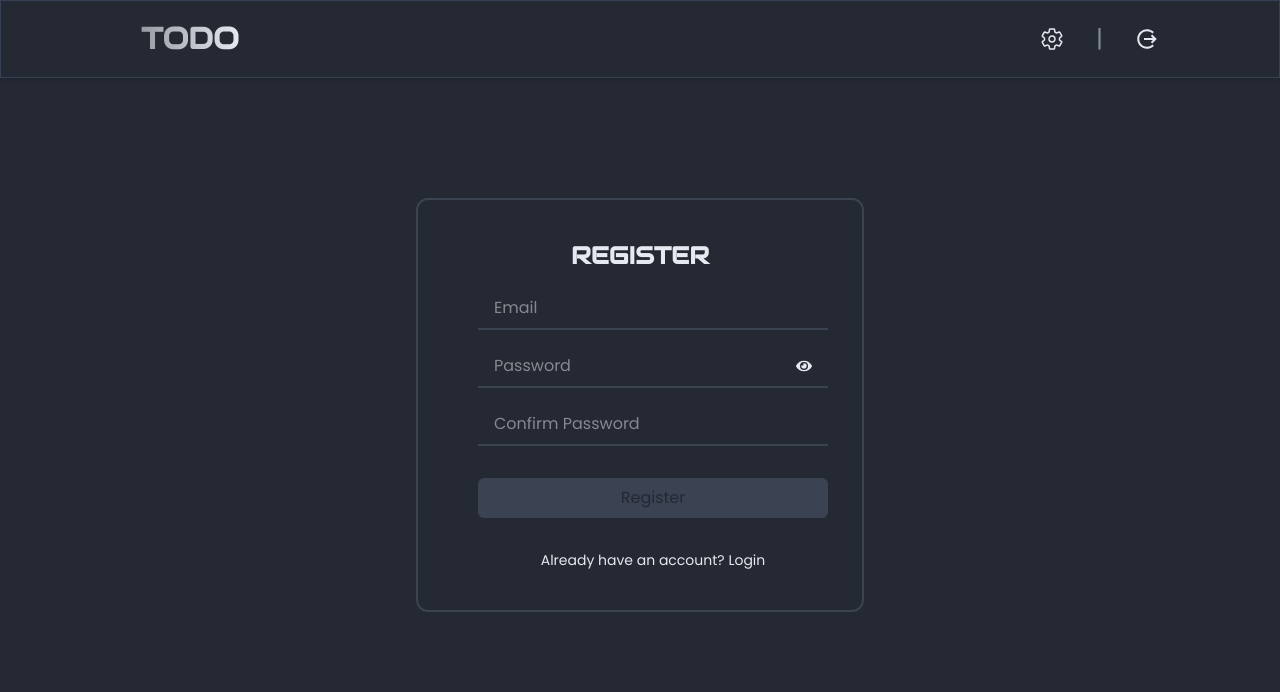
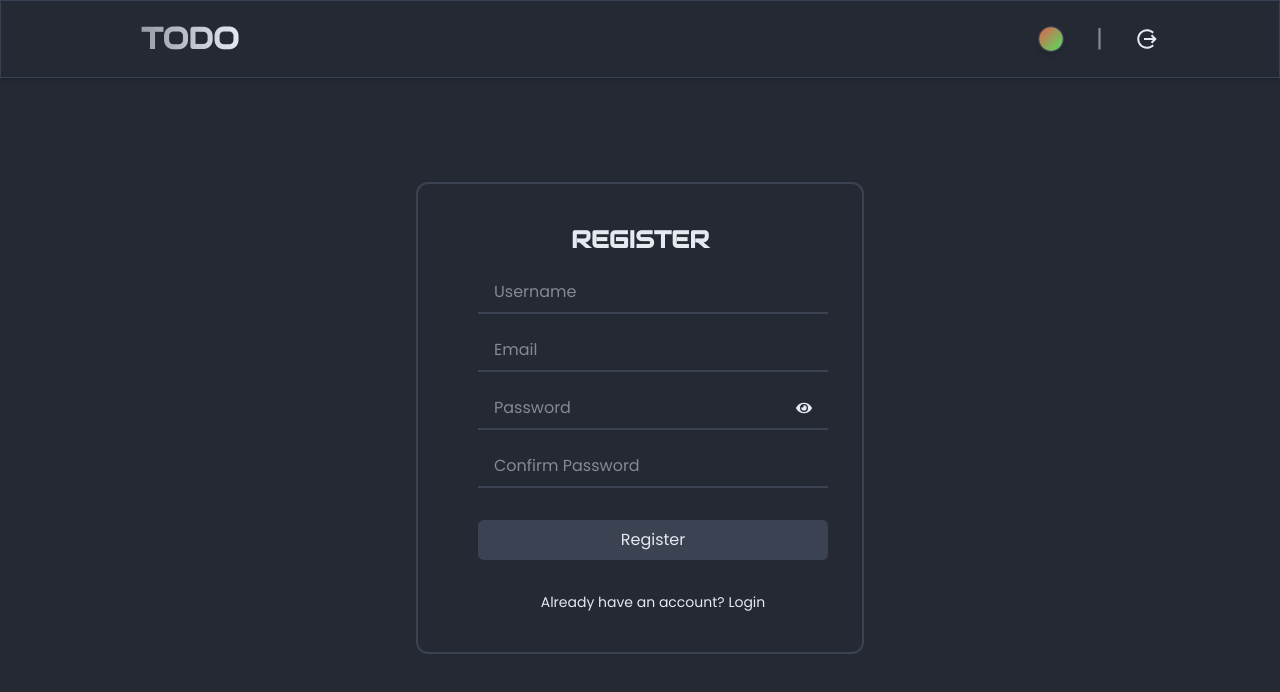
Before and after one commit to Hyperion147/todo-supabase, a React (Vite) app: page /auth in a window 1280 px wide. Both pictures are taken after a click on the button "Need an account? Register". Shown: the top 692 px of the page. Built offline with nearby package versions, Linux system fonts and the light colour scheme; no server answers.

Commit message:
added profile section

```diff
--- a/src/App.jsx
+++ b/src/App.jsx
@@ -5,12 +5,11 @@ import Auth from "./pages/Auth";
 import Todos from "./pages/Todos";
 import AuthCallback from "./pages/AuthCallback";
 import Home from "./pages/Home";
-import Settings from "./components/Settings";
+import Settings from "./pages/Settings";
 import Navbar from "./components/Navbar";
 import { ThemeProvider } from "./ui/ThemeProvider";
 import supabase from "./lib/supabase";
 import FixedButtons from "./ui/FixedButtons";
-
 import "./App.css";
 import Favicon from "./ui/Favicon";
 
--- a/src/components/Navbar.jsx
+++ b/src/components/Navbar.jsx
@@ -6,9 +6,10 @@ import { IoMdLogOut } from "react-icons/io";
 import { IoSettingsOutline } from "react-icons/io5";
 import { IoMdLogIn } from "react-icons/io";
 import toast from "react-hot-toast";
-import Settings from "../components/Settings";
+import Settings from "../pages/Settings";
 import supabase from "../lib/supabase";
 import { useTheme } from "../ui/ThemeProvider";
+import { GradientAvatar } from "@/ui/GradientAvatar";
 
 gsap.registerPlugin(useGSAP);
 
@@ -71,7 +72,7 @@ const Navbar = ({ session, handleSignOut }) => {
                 </h1>
                 <div className="flex items-center gap-3 sm:gap-8">
                     <Link to="settings" element={<Settings />}>
-                        <IoSettingsOutline className="w-6 h-6 cursor-pointer text-text hover:text-text/70" />
+                        <GradientAvatar width={26} height={26} />
                     </Link>
                     <span className="text-2xl text-text/50 cursor-default">
                         |
--- a/src/components/SubTodos.jsx
+++ b/src/components/SubTodos.jsx
@@ -30,7 +30,7 @@ const SubTodos = ({ todo }) => {
 
     useEffect(() => {
         return () => {
-            if (pendingDeletes.length > 0) {
+            if (pendingDeletes.length >= 0) {
                 supabase
                     .from("SubTodos")
                     .delete()
--- a/src/ui/Themes.jsx
+++ b/src/components/Themes.jsx
@@ -1,4 +1,4 @@
-import { useTheme } from "./ThemeProvider";
+import { useTheme } from "../ui/ThemeProvider";
 
 const Themes = () => {
     const { theme, changeTheme } = useTheme();
@@ -99,8 +99,8 @@ const Themes = () => {
                         px-5 py-2 rounded-lg border w-60 cursor-pointer flex justify-around items-center hover:scale-110 transition-all mx-auto
                         ${
                             theme === varColor
-                                ? "bg-primary/80 text-text"
-                                : "bg-gray-400 text-white hover:text-black hover:bg-white"
+                                ? "bg-primary/80 text-text border-border"
+                                : "bg-gray-400 text-white hover:text-black hover:border-border hover:bg-white"
                         }
                     `}
                     >
--- /dev/null
+++ b/src/components/UserProfile.jsx
@@ -0,0 +1,74 @@
+import { useEffect, useState } from "react";
+import supabase from "../lib/supabase";
+import { GradientAvatar } from "../ui/GradientAvatar";
+
+const UserProfile = () => {
+    const [profile, setProfile] = useState(null);
+    const [loading, setLoading] = useState(true);
+    const [editing, setEditing] = useState(false);
+
+    useEffect(() => {
+        const userInfo = async () => {
+            try {
+                setLoading(true);
+                const {
+                    data: { session },
+                } = await supabase.auth.getSession();
+                const { data } = await supabase
+                    .from("Profiles")
+                    .select("username, email")
+                    .eq("email", session.user.email)
+                    .single();
+                setProfile(data);
+            } catch (error) {
+                console.error("Error fetching profile", error);
+            } finally {
+                setLoading(false);
+            }
+        };
+        userInfo();
+    }, []);
+
+    return (
+        <div className="border-border border-2 p-5 rounded-xl mx-20 mt-5">
+            {loading ? (
+                <div className="mx-4 space-y-2"></div>
+            ) : editing ? (
+                <div></div>
+            ) : (
+                <div className="mx-4 flex justify-between">
+                    <div className="flex">
+                        <div className="mr-5 flex items-center justify-center">
+                            <GradientAvatar width={45} height={45} />
+                        </div>
+                        <div className="space-y-2">
+                            <h2>
+                                <span className="tech text-text/80 hover:text-text">
+                                    {" "}
+                                    username :{" "}
+                                </span>
+                                <span className="text-2xl text-text">
+                                    {profile.username}
+                                </span>
+                            </h2>
+                            <h2>
+                                <span className="tech text-text/80 hover:text-text">
+                                    {" "}
+                                    email :{" "}
+                                </span>
+                                <span className="text-text">
+                                    {profile.email}
+                                </span>
+                            </h2>
+                        </div>
+                    </div>
+                    <div>
+
+                    </div>
+                </div>
+            )}
+        </div>
+    );
+};
+
+export default UserProfile;
--- a/src/pages/Auth.jsx
+++ b/src/pages/Auth.jsx
@@ -8,6 +8,7 @@ import supabase from "../lib/supabase";
 
 const Auth = () => {
     const [isRegister, setIsRegister] = useState(false);
+    const [username, setUsername] = useState("");
     const [email, setEmail] = useState("");
     const [password, setPassword] = useState("");
     const [confirmPassword, setConfirmPassword] = useState("");
@@ -47,13 +48,30 @@ const Auth = () => {
 
                 if (registerError) throw registerError;
 
-                toast.success("Successfull! Login to continue!");
+                const { error: profileError } = await supabase
+                    .from("Profiles")
+                    .insert({
+                        email: email,
+                        username: username,
+                    });
+
+                if (profileError) throw profileError;
+                toast.success("Registered Successfully!");
+                toast.custom(
+                    <div className="px-4 py-2 bg-border text-text rounded-md">
+                        <p className="text-xl">Welcome {username}! 🔥 Update your profile!</p>
+                    </div>,
+                    {
+                        position: "top-center",
+                        duration: 4000,
+                        icon: "🔥",
+                    }
+                );
             } else {
                 const { error } = await supabase.auth.signInWithPassword({
                     email,
                     password,
                 });
-
                 if (error) throw error;
 
                 toast.success("Login successful!");
@@ -91,7 +109,7 @@ const Auth = () => {
     // };
 
     return (
-        <div className="text-text flex flex-col items-center mt-30 transition-normal">
+        <div className="text-text flex flex-col items-center h-[85vh] justify-center transition-normal">
             <div className="border-2 border-border text-center px-4 sm:px-8 md:px-15 py-6 md:py-10 rounded-xl w-full max-w-[90vw] sm:max-w-md">
                 <Toaster duration="4000" position="bottom-right" />
                 <h2 className="text-text font-bold text-xl sm:text-2xl mb-4 tech">
@@ -101,6 +119,18 @@ const Auth = () => {
                     onSubmit={handleSubmit}
                     className="flex flex-col w-full sm:w-[350px]"
                 >
+                    <input
+                        id="username"
+                        name="username"
+                        type="text"
+                        placeholder="Username"
+                        value={username}
+                        onChange={(e) => setUsername(e.target.value)}
+                        className={`border-border border-b-2 px-4 py-2 text-text focus:outline-none mb-4
+                            ${!isRegister ? "hidden" : "flex"}`}
+                        required={isRegister}
+                        aria-describedby="email-error"
+                    />
                     <input
                         id="email"
                         name="email"
@@ -154,7 +184,7 @@ const Auth = () => {
                     <button
                         type="submit"
                         disabled={isLoading}
-                        className="mt-4 bg-border hover:bg-border/80 text-background px-4 py-2 rounded-md disabled:opacity-50 mb-4 cursor-pointer"
+                        className="mt-4 bg-border hover:bg-border/80 text-text px-4 py-2 rounded-md disabled:opacity-50 mb-4 cursor-pointer"
                     >
                         {isLoading
                             ? "Processing..."
--- a/src/pages/Home.jsx
+++ b/src/pages/Home.jsx
@@ -5,7 +5,7 @@ import Description from "../components/Description";
 import Category from "../components/Category";
 import Navbar from "../components/Navbar";
 import supabase from "../lib/supabase";
-import Settings from "../components/Settings";
+import Settings from "./Settings";
 import Todos from "./Todos";
 import DescriptionSkeleton from "@/ui/DescriptionSkeleton";
 
--- a/src/components/Settings.jsx
+++ b/src/pages/Settings.jsx
@@ -1,13 +1,15 @@
 import toast from "react-hot-toast";
 import { Toaster } from "react-hot-toast";
-import Themes from "../ui/Themes";
+import Themes from "../components/Themes";
+import UserProfile from "../components/UserProfile";
 
 const Settings = () => {
     return (
-        <div className="">
+        <div className="h-[100vh] justify-center items-center">
             <Toaster
-                position="bottom-right"
+                position="top-center"
             />
+            <UserProfile />
             <Themes />
         </div>
     );
--- /dev/null
+++ b/src/ui/GradientAvatar.jsx
@@ -0,0 +1,26 @@
+//Generated with AI
+
+export const GradientAvatar = ({width, height}) => {
+  // Generate random HSL colors for the gradient
+  const randomHue = () => Math.floor(Math.random() * 360);
+  const color1 = `hsl(${randomHue()}, 70%, 60%)`;
+  const color2 = `hsl(${randomHue()}, 70%, 60%)`;
+
+  return (
+    <svg
+      width={width}
+      height={height}
+      viewBox="0 0 100 100"
+      xmlns="http://www.w3.org/2000/svg"
+      className="rounded-full shadow-md bg-border"
+    >
+      <defs>
+        <linearGradient id="gradient" x1="0%" y1="0%" x2="100%" y2="100%">
+          <stop offset="0%" stopColor={color1} />
+          <stop offset="100%" stopColor={color2} />
+        </linearGradient>
+      </defs>
+      <circle cx="50" cy="50" r="45" fill="url(#gradient)" />
+    </svg>
+  );
+};
```
